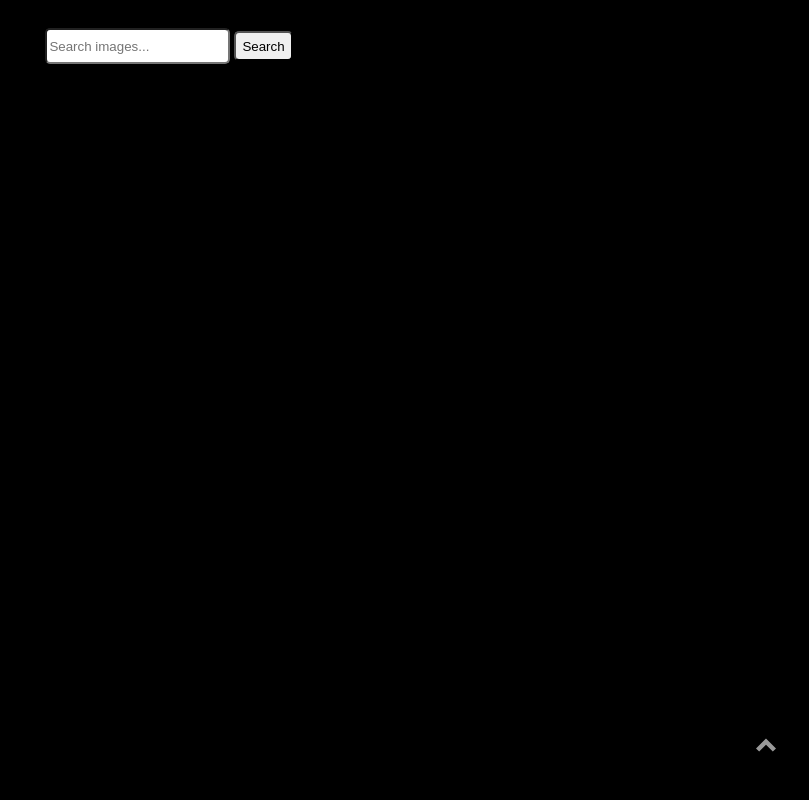
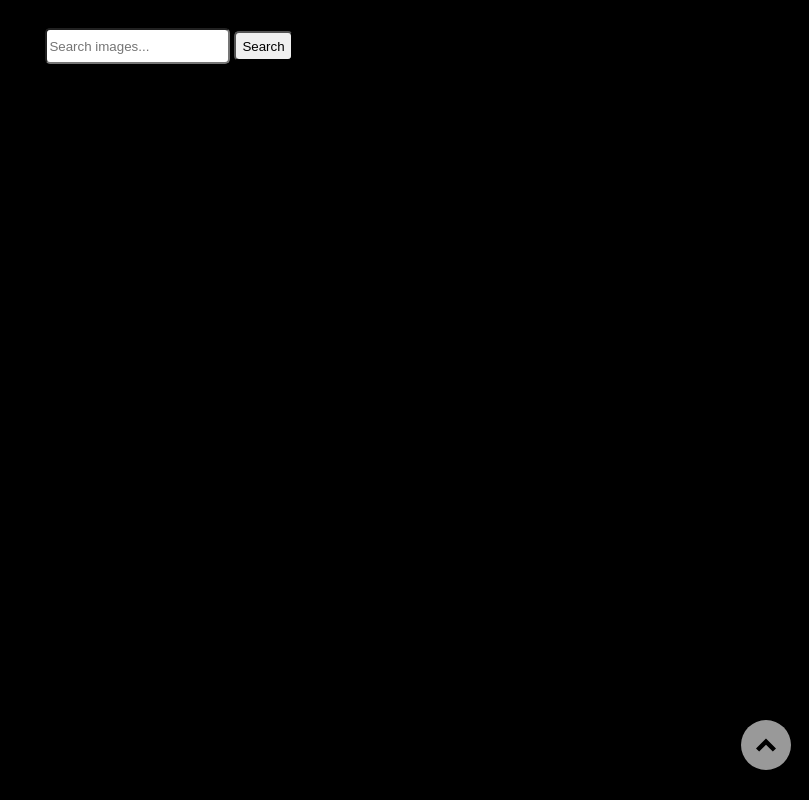
Before and after one commit to Natoilad/goit-js-hw-11, a website built with Parcel: page src/index.html in a window 1280 px wide. Shown: the whole page, without its empty margins (471-1280 px from the left). Built offline with nearby package versions, Linux system fonts and the light colour scheme; what simplelightbox would draw is missing.

Commit message:
Update _common.scss

```diff
--- a/src/sass/_common.scss
+++ b/src/sass/_common.scss
@@ -7,8 +7,11 @@ body {
 }
 
 .btn-to-top {
+  background-color: #fff;
+  width: 30px;
+  height: 30px;
   z-index: 999;
-  fill: white;
+  fill: black;
   cursor: pointer;
 
   display: flex;
@@ -19,7 +22,7 @@ body {
   position: fixed;
   top: 90%;
 
-  background-color: var(--line-color);
+  // background-color: var(--line-color);
   width: 50px;
   height: 50px;
   border-radius: 50%;
```
